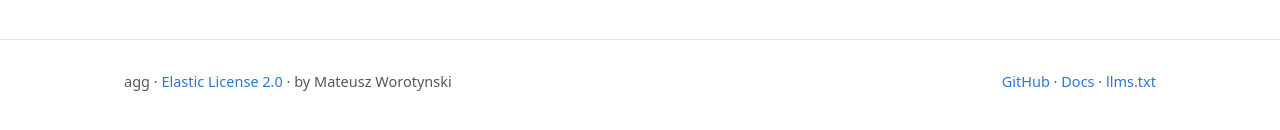
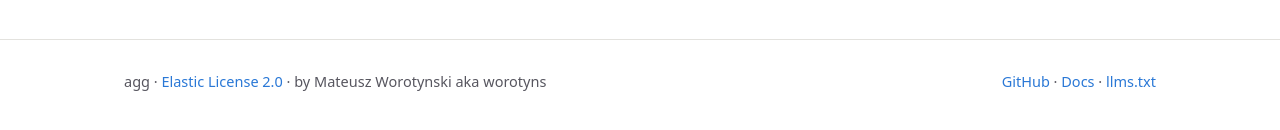
Before and after one commit to worotyns/agg, a plain HTML site: page site/index.html in a window 1280 px wide. Shown: the part 5533-5663 px from the top of the page. Drawn offline with Linux system fonts and the light colour scheme.

```diff
--- a/site/index.html
+++ b/site/index.html
@@ -278,7 +278,7 @@
 
   <footer>
     <div class="wrap foot-in">
-      <span>agg · <a href="https://github.com/worotyns/agg/blob/main/LICENSE">Elastic License 2.0</a> · by Mateusz Worotynski</span>
+      <span>agg · <a href="https://github.com/worotyns/agg/blob/main/LICENSE">Elastic License 2.0</a> · by Mateusz Worotynski aka worotyns <i@worotyns.ovh></span>
       <span><a href="https://github.com/worotyns/agg">GitHub</a> · <a href="https://github.com/worotyns/agg/blob/main/README.md#documentation">Docs</a> · <a href="llms.txt">llms.txt</a></span>
     </div>
   </footer>
```
Also changed, not shown: site/llms.txt.
